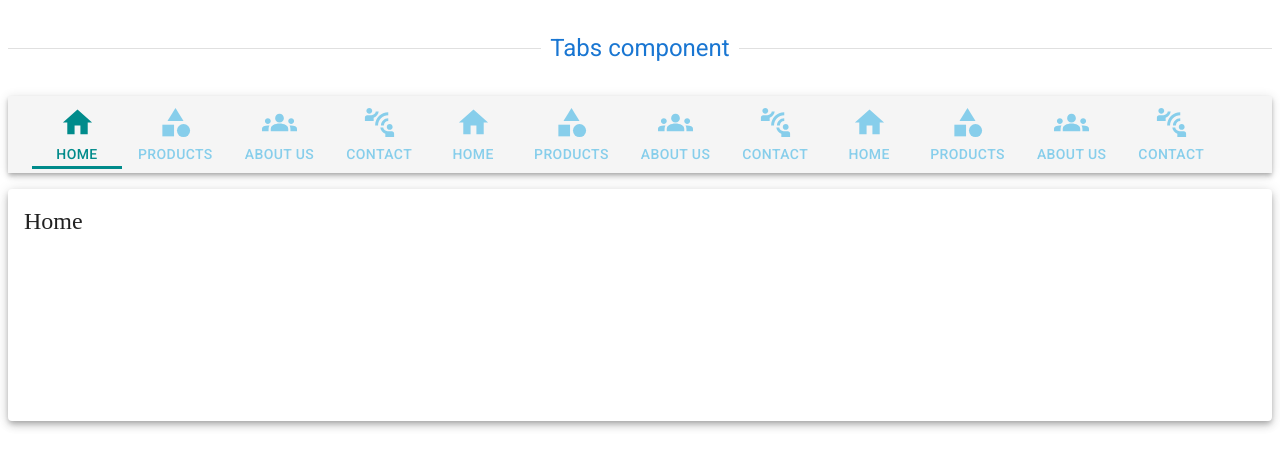
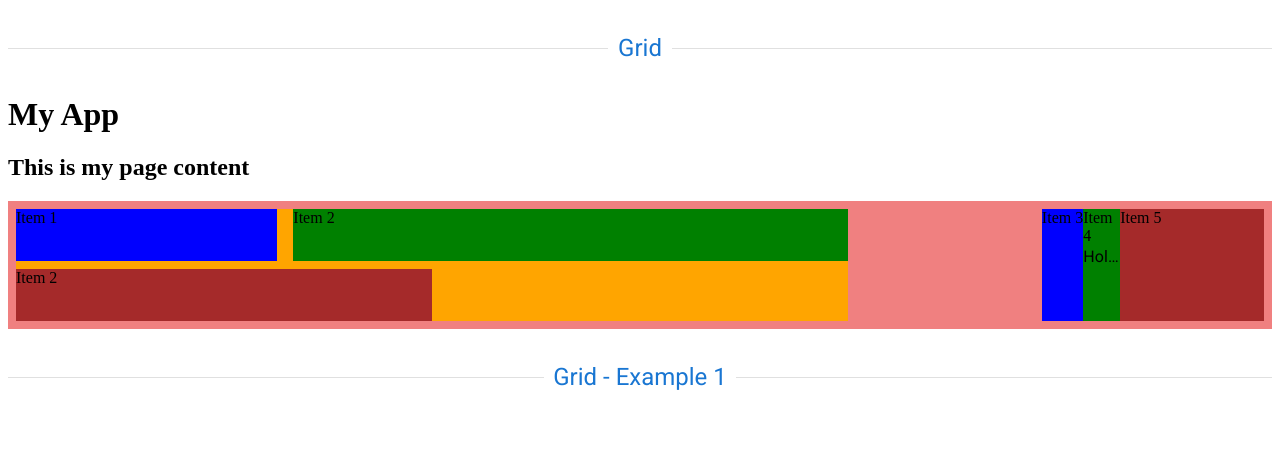
Before and after one commit to MANTECAD4/MaterialUI, a React (Vite) app: page / in a window 1280 px wide. Shown: the top 468 px of the page. Built offline with nearby package versions, Linux system fonts and the light colour scheme; a web font is replaced by a local one.

Commit message:
Grid functionality init

```diff
--- a/src/components/ComponentsLayout.tsx
+++ b/src/components/ComponentsLayout.tsx
@@ -2,7 +2,7 @@ import { Divider, Typography } from "@mui/material";
 import type { ReactNode } from "react";
 type PropTypes = {
   title: string;
-  children: ReactNode;
+  children?: ReactNode;
 };
 export const ComponentsLayout = ({ title, children }: PropTypes) => {
   return (
--- /dev/null
+++ b/src/components/LayoutComponents/BoxFunctionality.tsx
@@ -0,0 +1,20 @@
+import { Box } from "@mui/material";
+import { ComponentsLayout } from "../ComponentsLayout";
+
+export const BoxFunctionality = () => {
+  return (
+    <>
+      <ComponentsLayout title="Box">
+        <Box
+          color="secondary.main"
+          ml={(theme) => theme.spacing(9)}
+          sx={{ "& > h1,h2": { typography: "h4" } }}
+          component={"span"}
+        >
+          <h1>Title</h1>
+          <h2>SubTitle</h2>
+        </Box>
+      </ComponentsLayout>
+    </>
+  );
+};
--- /dev/null
+++ b/src/components/LayoutComponents/ContainerFunctionality.tsx
@@ -0,0 +1,24 @@
+import { Container } from "@mui/material";
+import { ComponentsLayout } from "../ComponentsLayout";
+
+export const ContainerFunctionality = () => {
+  return (
+    <>
+      <ComponentsLayout title="Container">
+        <Container
+          // Evita un ajuste fluido en el cambio de tamaño: En su lugar, establece el ancho al tamaño
+          // minimo especificado por el breakpoint actual.
+          // fixed
+          //   disableGutters
+          component={"main"}
+          role="main"
+          maxWidth="lg" // Acepta breakpoints
+          sx={{ bgcolor: "red" }}
+        >
+          <h1>My App</h1>
+          <h2>This represents my entire application</h2>
+        </Container>
+      </ComponentsLayout>
+    </>
+  );
+};
--- /dev/null
+++ b/src/components/LayoutComponents/GridFunctionality.tsx
@@ -0,0 +1,58 @@
+import { Grid, Typography } from "@mui/material";
+import { ComponentsLayout } from "../ComponentsLayout";
+
+export const GridFunctionality = () => {
+  return (
+    <>
+      <ComponentsLayout title="Grid">
+        <h1>My App</h1>
+        <h2>This is my page content</h2>
+        <Grid
+          container
+          // Indica el acomodo de los grid item
+          // Esto afecta el axis del componente, siendo:
+          // direction = row -> main axis = horizintal usar justifyContent
+          // direction = column -> main axis = vertical usar alignItems
+          //  alignItems={"stretch"} // Hace que abarquen todo el espacio disponible en el cross axis
+          //   direction="row"
+          // Size grow para que tome el resto del espacio disponible
+          // Size auto para que tome el espacio que necesita
+          height={"8rem"}
+          justifyContent={"space-between"}
+          sx={{ bgcolor: "lightcoral", p: 1 }}
+        >
+          <Grid
+            container
+            sx={{ bgcolor: "orange" }}
+            size={{ xs: 12, sm: 8 }}
+            // spacing={2}
+            columnGap={2}
+            // columnSpacing={2}
+            rowSpacing={1}
+          >
+            <Grid sx={{ bgcolor: "blue" }} size={"grow"}>
+              Item 1
+            </Grid>
+            <Grid sx={{ bgcolor: "green" }} size={8}>
+              {" "}
+              Item 2
+            </Grid>
+            <Grid sx={{ bgcolor: "brown" }} bgcolor={"brown"} size={6}>
+              Item 2
+            </Grid>
+          </Grid>
+          <Grid container sx={{ bgcolor: "orange" }}>
+            <Grid sx={{ bgcolor: "blue" }}>Item 3</Grid>
+            <Grid sx={{ bgcolor: "green" }} size={2}>
+              Item 4<Typography noWrap>Hola hola hola hola</Typography>
+            </Grid>
+            <Grid sx={{ bgcolor: "brown" }} container size={"grow"}>
+              Item 5
+            </Grid>
+          </Grid>
+        </Grid>
+      </ComponentsLayout>
+      <ComponentsLayout title="Grid - Example 1"></ComponentsLayout>
+    </>
+  );
+};
--- a/src/components/Navigation/Tabs/TabsComponent.tsx
+++ b/src/components/Navigation/Tabs/TabsComponent.tsx
@@ -93,9 +93,10 @@ export const TabsComponent = () => {
             }}
             slotProps={{
               indicator: { sx: { bgcolor: "darkcyan", height: 3, mb: 0.5 } },
-              // scrollButtons: {
-              //   sx: { "& > svg": { fill: "blue" } },
-              // },
+              scrollButtons: {
+                // disableRipple: true,
+                // sx: { "& > svg": { fill: "blue" } },
+              },
               // endScrollButtonIcon: {},
             }}
             sx={{
--- a/src/main.tsx
+++ b/src/main.tsx
@@ -12,6 +12,9 @@ import { LinearStepperComponent } from "./components/Navigation/Stepper/LinearSt
 import { NonLinearStepperComponent } from "./components/Navigation/Stepper/NonLinearSteppercomponent";
 import { StepperComponents } from "./components/Navigation/Stepper/StepperComponents";
 import { TabsComponent } from "./components/Navigation/Tabs/TabsComponent";
+import { BoxFunctionality } from "./components/LayoutComponents/BoxFunctionality";
+import { ContainerFunctionality } from "./components/LayoutComponents/ContainerFunctionality";
+import { GridFunctionality } from "./components/LayoutComponents/GridFunctionality";
 // import type { TextfieldComponent } from "./components/InputCommponents/TextfieldComponent";
 // import { LinkComponent } from "./components/Navigation/LinkComponent";
 // import { AutocompleteComponent } from "./components/InputCommponents/autocomplete";
@@ -94,7 +97,7 @@ const theme = createTheme({
 createRoot(document.getElementById("root")!).render(
   <StrictMode>
     <ThemeProvider theme={theme}>
-      <TabsComponent />
+      <GridFunctionality />
     </ThemeProvider>
   </StrictMode>
 );
```
